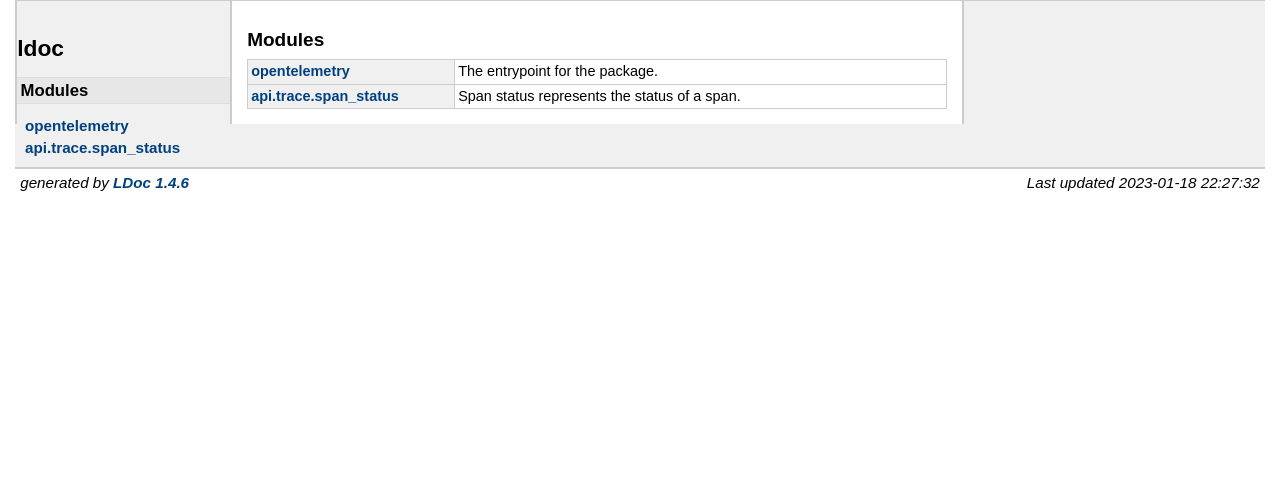
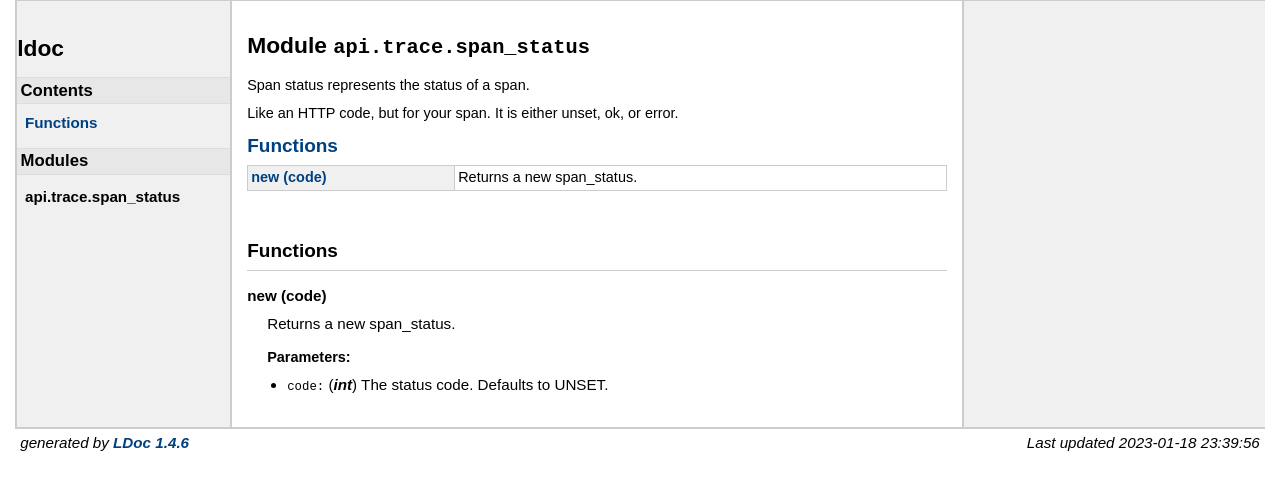
Before and after one commit to yangxikun/opentelemetry-lua, a plain HTML site: page doc/index.html in a window 1280 px wide. Drawn offline with Linux system fonts and the light colour scheme.

Commit message:
A couple tweaks

```diff
--- a/doc/index.html
+++ b/doc/index.html
@@ -27,37 +27,71 @@
 <h1>ldoc</h1>
 
 
+<h2>Contents</h2>
+<ul>
+<li><a href="#Functions">Functions</a></li>
+</ul>
 
 
 <h2>Modules</h2>
 <ul class="nowrap">
-  <li><a href="modules/opentelemetry.html">opentelemetry</a></li>
-  <li><a href="modules/api.trace.span_status.html">api.trace.span_status</a></li>
+  <li><strong>api.trace.span_status</strong></li>
 </ul>
 
 </div>
 
 <div id="content">
 
+<h1>Module <code>api.trace.span_status</code></h1>
+<p>Span status represents the status of a span.</p>
+<p> Like an HTTP code, but for your span. It is either unset, ok, or error.
+</p>
 
 
-<h2>Modules</h2>
-<table class="module_list">
+<h2><a href="#Functions">Functions</a></h2>
+<table class="function_list">
 	<tr>
-		<td class="name"  nowrap><a href="modules/opentelemetry.html">opentelemetry</a></td>
-		<td class="summary">The entrypoint for the package.</td>
-	</tr>
-	<tr>
-		<td class="name"  nowrap><a href="modules/api.trace.span_status.html">api.trace.span_status</a></td>
-		<td class="summary">Span status represents the status of a span.</td>
+	<td class="name" nowrap><a href="#new">new (code)</a></td>
+	<td class="summary">Returns a new span_status.</td>
 	</tr>
 </table>
+
+<br/>
+<br/>
+
+
+    <h2 class="section-header "><a name="Functions"></a>Functions</h2>
+
+    <dl class="function">
+    <dt>
+    <a name = "new"></a>
+    <strong>new (code)</strong>
+    </dt>
+    <dd>
+    Returns a new span_status.
+
+
+    <h3>Parameters:</h3>
+    <ul>
+        <li><span class="parameter">code</span>
+            <span class="types"><span class="type">int</span></span>
+         The status code. Defaults to UNSET.
+        </li>
+    </ul>
+
+
+
+
+
+</dd>
+</dl>
+
 
 </div> <!-- id="content" -->
 </div> <!-- id="main" -->
 <div id="about">
 <i>generated by <a href="http://github.com/stevedonovan/LDoc">LDoc 1.4.6</a></i>
-<i style="float:right;">Last updated 2023-01-18 22:27:32 </i>
+<i style="float:right;">Last updated 2023-01-18 23:39:56 </i>
 </div> <!-- id="about" -->
 </div> <!-- id="container" -->
 </body>
```
Also changed, not shown: 1 other file.
